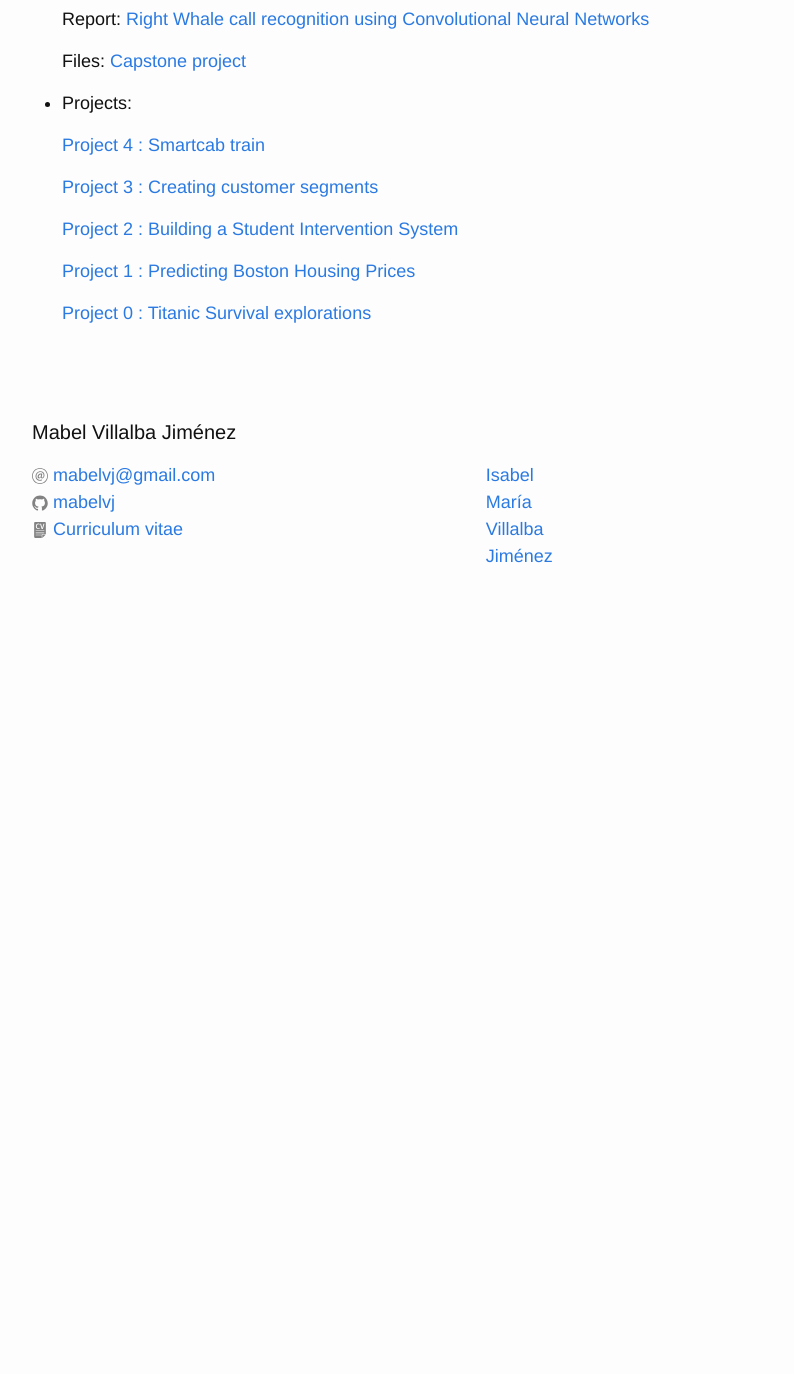
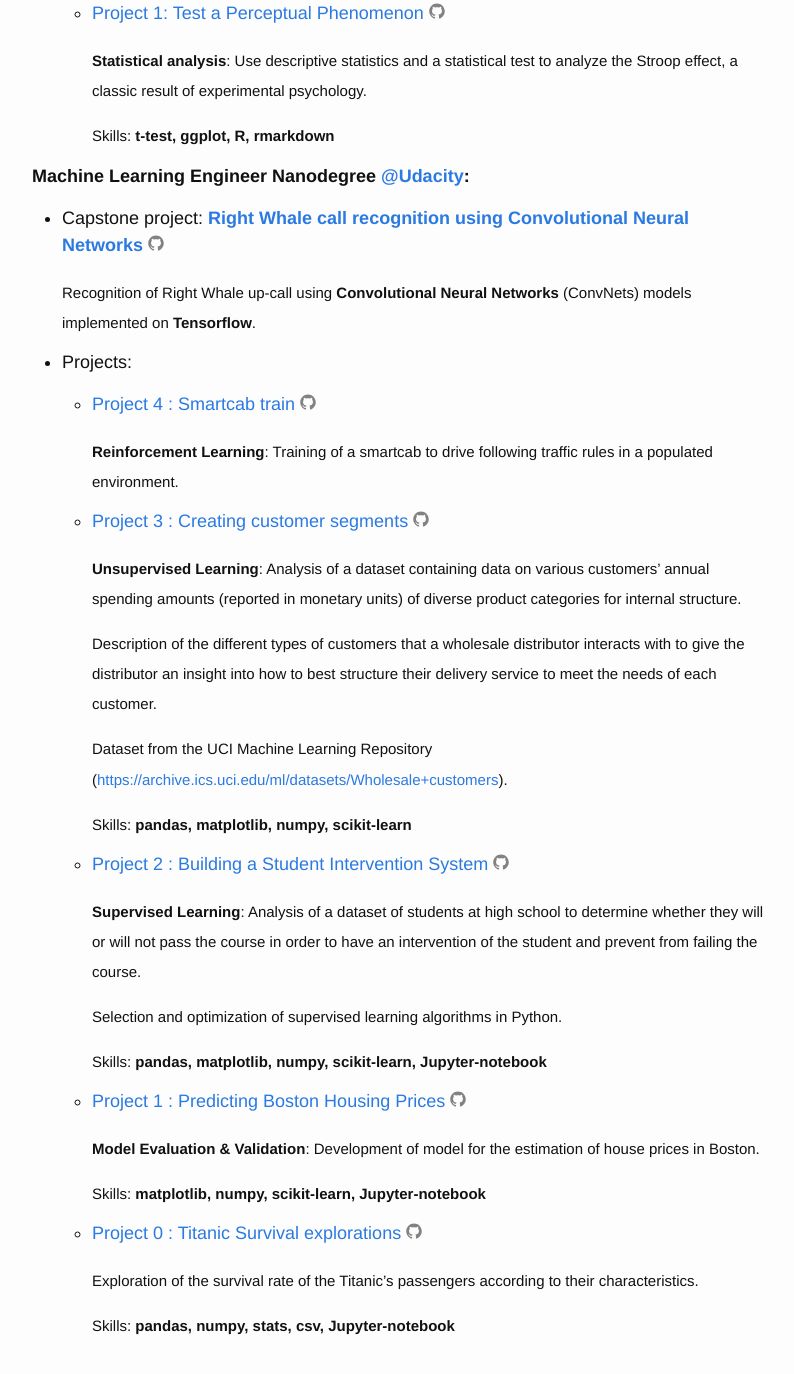
Before and after one commit to mabelvj/mabelvj.github.io, a Jekyll site: the page built from projects.md, in a window 1280 px wide and 1400 px high, scrolled down 470 px. Shown: the top 1374 px of the window, without its empty margins (238-1032 px from the left). Built offline with Jekyll 4.4.1, drawn with Linux system fonts in a browser that asks for light colours; some web fonts are replaced; comment, search, counter and statistics services are not loaded; before the commit the page ends 1100 px from its top, so only the background shows below that; some of the changed text lies outside the part shown.

Commit message:
added new report page

```diff
--- a/projects.md
+++ b/projects.md
@@ -8,28 +8,66 @@ navigation_weight: 3
 
 - Projects:
 
-	[Project 2: Investigate a dataset](https://github.com/mabelvj/data-analyst-nanodegree/blob/master/P2-investigate-dataset/P2_report.ipynb)
+	- [Project 2: Investigate a dataset](https://rawgit.com/mabelvj/data-analyst-nanodegree/master/P2-investigate-dataset/P2_report.html) [{%include icon-github.svg%}](https://github.com/mabelvj/data-analyst-nanodegree/tree/master/P2-investigate-dataset)
 
-	[Project 1: Test a Perceptual Phenomenon](https://rawgit.com/mabelvj/data-analyst-nanodegree/master/P1-test-perceptual-phenomenon/P1-Test_a_Perceptual_Phenomenon.html)
+		<sub>**Statistical analysis**: Investigate a dataset using in Python and perform chi-squared test for independence to draw conclusions using the module stats from scipy.</sub>
+
+		<sub>Skills: **chi-squared test, pandas, numpy, stats, scipy, Jupyter-notebook**
+		</sub>
+
+	- [Project 1: Test a Perceptual Phenomenon](https://rawgit.com/mabelvj/data-analyst-nanodegree/master/P1-test-perceptual-phenomenon/P1-Test_a_Perceptual_Phenomenon.html) [{%include icon-github.svg%}](https://github.com/mabelvj/data-analyst-nanodegree/tree/master/P1-test-perceptual-phenomenon)
+
+		<sub> **Statistical analysis**: Use descriptive statistics and a statistical test to analyze the Stroop effect, a classic result of experimental psychology. </sub>
+
+		<sub>Skills: **t-test, ggplot, R, rmarkdown**
+		</sub>
 
 
 **Machine Learning Engineer Nanodegree [@Udacity](https://www.udacity.com):**
 
 
-- Capstone project:
+- Capstone project: [**Right Whale call recognition using Convolutional Neural Networks**](/capstone_mabelvj/) [{%include icon-github.svg%}](https://github.com/mabelvj/MLNP/tree/master/capstone/code)
 
-	Report: [Right Whale call recognition using Convolutional Neural Networks](/capstone_mabelvj/)
+	<sub> Recognition of Right Whale up-call using **Convolutional Neural Networks** (ConvNets) models implemented on **Tensorflow**.</sub>
 
-	Files: [Capstone project](https://github.com/mabelvj/MLNP/tree/master/capstone/code)
 
 - Projects:
 
-	[Project 4 : Smartcab train](https://github.com/mabelvj/MLNP/blob/master/P4_smartcab/smartcab_report.ipynb)
+	- [Project 4 : Smartcab train](https://rawgit.com/mabelvj/MLNP/master/P4_smartcab/smartcab_report.html) [{%include icon-github.svg%}](https://github.com/mabelvj/MLNP/tree/master/P4_smartcab)
 
-	[Project 3 : Creating customer segments](https://github.com/mabelvj/MLNP/blob/master/P3_creating_customer_segments/customer_segments.ipynb)
+		<sub>**Reinforcement Learning**: Training of a smartcab to drive following traffic rules in a populated environment.</sub>
 
-	[Project 2 : Building a Student Intervention System](https://github.com/mabelvj/MLNP/blob/master/P2_student_intervention/student_intervention.ipynb)
+	- [Project 3 : Creating customer segments](https://rawgit.com/mabelvj/MLNP/master/P3_creating_customer_segments/customer_segments.html) [{%include icon-github.svg%}](https://github.com/mabelvj/MLNP/tree/master/P3_creating_customer_segments)
 
-	[Project 1 : Predicting Boston Housing Prices](https://github.com/mabelvj/MLNP/blob/master/P1_boston_housing/boston_housing.ipynb)
+		<sub>**Unsupervised Learning**: Analysis of a dataset containing data on various customers' annual spending amounts (reported in monetary units) of diverse product categories for internal structure.  </sub>
 
-	[Project 0 : Titanic Survival explorations](https://github.com/mabelvj/MLNP/blob/master/P0_titanic/Titanic_Survival_Exploration.ipynb)
+		<sub>Description of the different types of customers that a wholesale distributor interacts with to give the distributor an insight into how to best structure their delivery service to meet the needs of each customer. </sub>
+
+		<sub>Dataset from the UCI Machine Learning Repository ([https://archive.ics.uci.edu/ml/datasets/Wholesale+customers](https://archive.ics.uci.edu/ml/datasets/Wholesale+customers)). </sub>
+
+		<sub>Skills: **pandas, matplotlib, numpy, scikit-learn**
+		</sub>
+
+	- [Project 2 : Building a Student Intervention System](https://rawgit.com/mabelvj/MLNP/master/P2_student_intervention/student_intervention.html) [{%include icon-github.svg%}](https://github.com/mabelvj/MLNP/tree/master/P2_student_intervention)
+
+		<sub> **Supervised Learning**: Analysis of a dataset of students at high school to determine whether they will or will not pass the course in order to have an intervention of the student and prevent from failing the course.</sub>
+
+		<sub>Selection and optimization of supervised learning algorithms in Python.</sub>
+
+
+		<sub>Skills: **pandas, matplotlib, numpy, scikit-learn, Jupyter-notebook**
+		</sub>
+
+	- [Project 1 : Predicting Boston Housing Prices](https://rawgit.com/mabelvj/MLNP/master/P1_boston_housing/boston_housing.html) [{%include icon-github.svg%}](https://github.com/mabelvj/MLNP/tree/master/P1_boston_housing)
+
+		<sub> **Model Evaluation & Validation**: Development of model for the estimation of house prices in Boston.</sub>
+
+		<sub>Skills: **matplotlib, numpy, scikit-learn, Jupyter-notebook**
+		</sub>
+
+	- [Project 0 : Titanic Survival explorations](https://rawgit.com/mabelvj/MLNP/master/P0_titanic/Titanic_Survival_Exploration.html) [{%include icon-github.svg%}](https://github.com/mabelvj/MLNP/tree/master/P0_titanic)
+
+		<sub> Exploration of the survival rate of the Titanic's passengers according to their characteristics. </sub>
+
+		<sub>Skills: **pandas, numpy, stats, csv,  Jupyter-notebook**
+		</sub>
```
Also changed, not shown: 4 other files.
